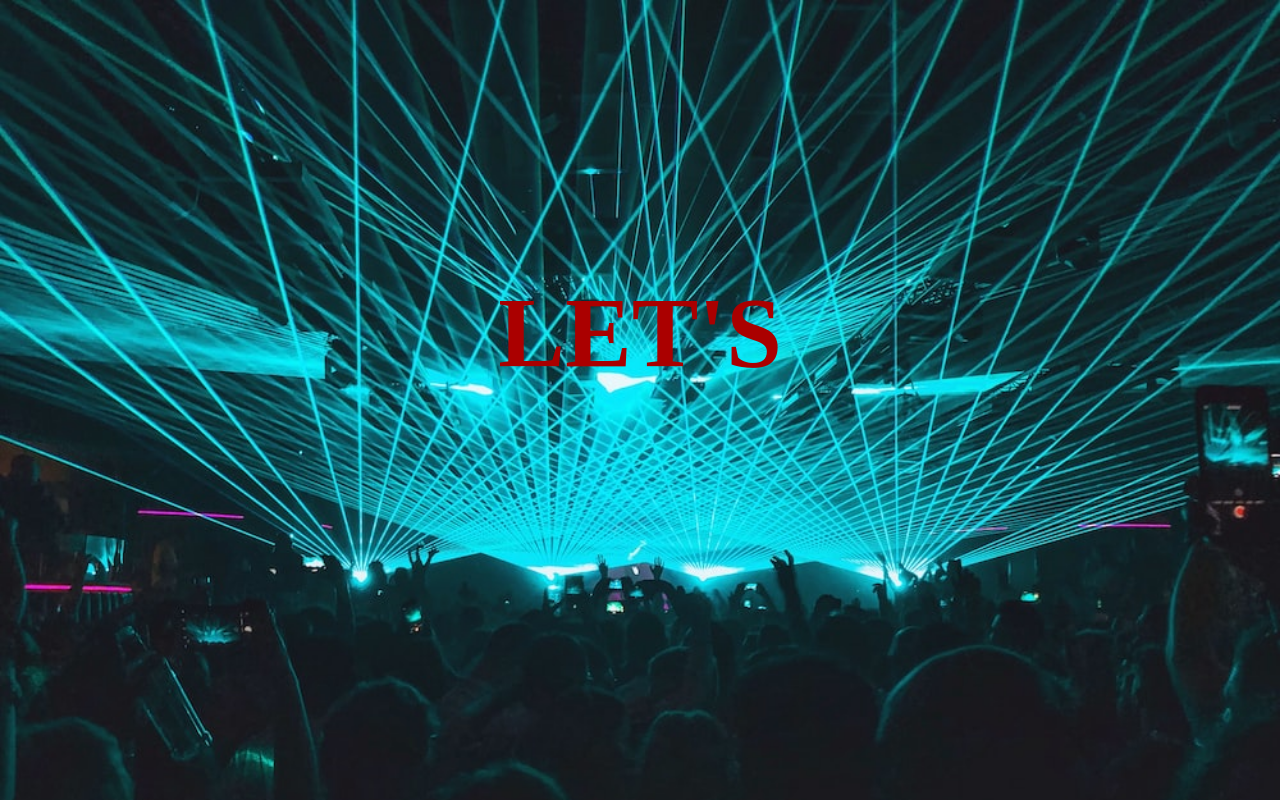
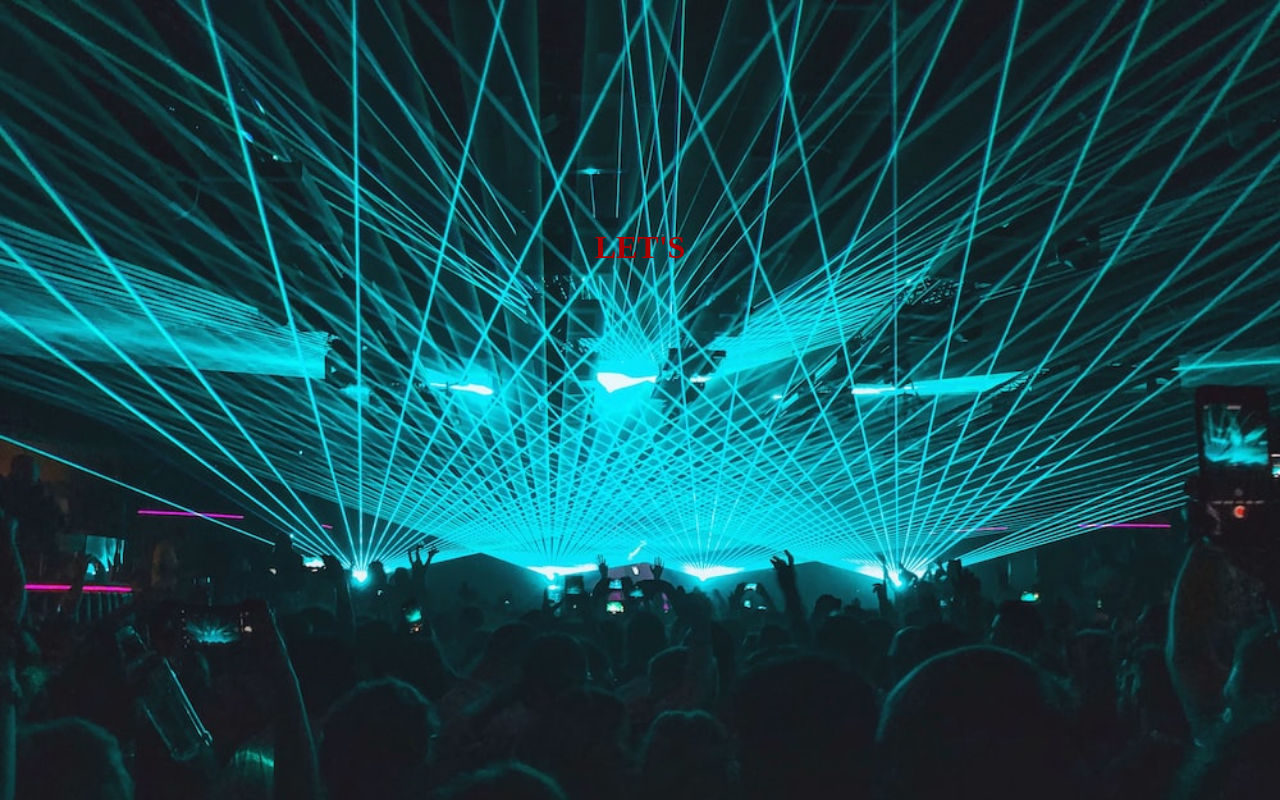
Before and after one commit to manikandan-sanmugam/Javascript-disco-party-consensus, a plain HTML site: page index.html in a window 1280 px wide. Drawn offline with Linux system fonts and the light colour scheme.

Commit message:
Update style.css

```diff
--- a/style.css
+++ b/style.css
@@ -1,6 +1,6 @@
 h1{
     text-align: center;
-    font-size: 100px;
+    font-size: 100 px;
     color:rgb(170, 0, 0);
 }
 body{
```
